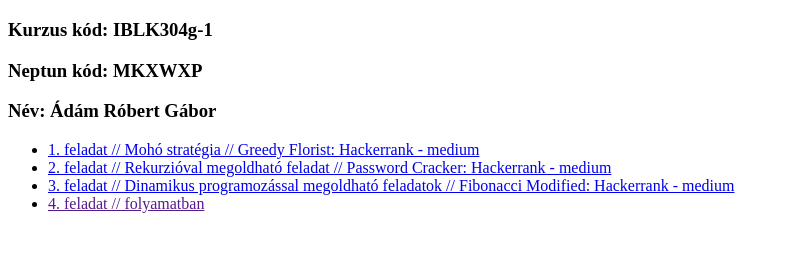
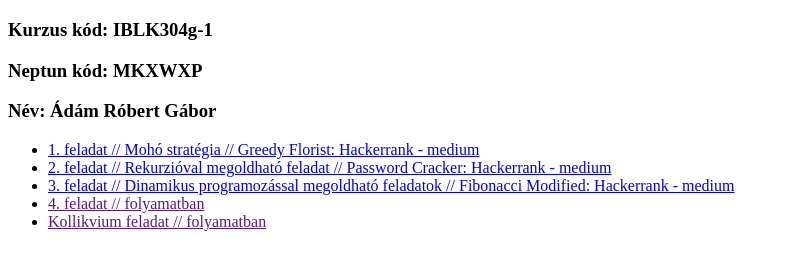
Before and after one commit to adamrobert77/L_Algoritmusok_es_adatszerkezetek_I, a plain HTML site: page index.html in a window 1280 px wide. Shown: the part 61-330 px from the top of the page, without its empty margins (0-789 px from the left). Drawn offline with Linux system fonts and the light colour scheme.

Commit message:
Update index.html

```diff
--- a/index.html
+++ b/index.html
@@ -18,6 +18,8 @@
     <li><a href="https://github.com/adamrobert77/L_Algoritmusok_es_adatszerkezetek_I/tree/main/03_Dinamikus%20programozassal%20megoldhato%20feladatok"> 3. feladat // Dinamikus programozással megoldható feladatok // Fibonacci Modified: Hackerrank - medium</a></li>
 
     <li><a href=""> 4. feladat // folyamatban</a></li>
+
+    <li><a href=""> Kollikvium feladat // folyamatban</a></li>
 </ul>
 </body>
 </html>
```
